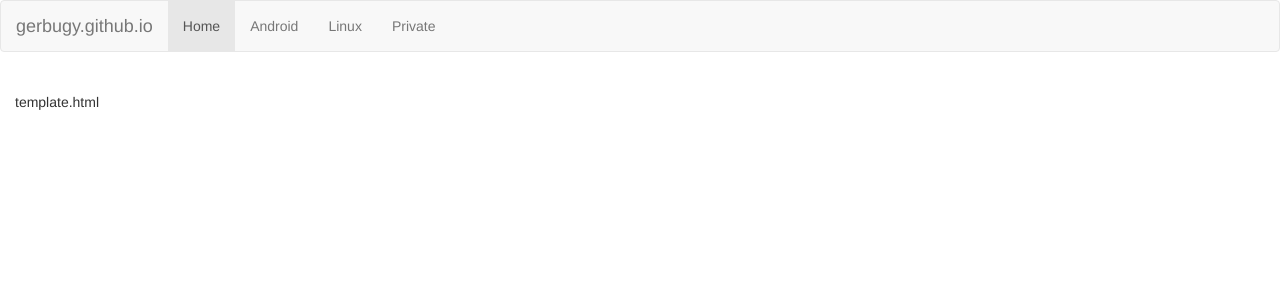
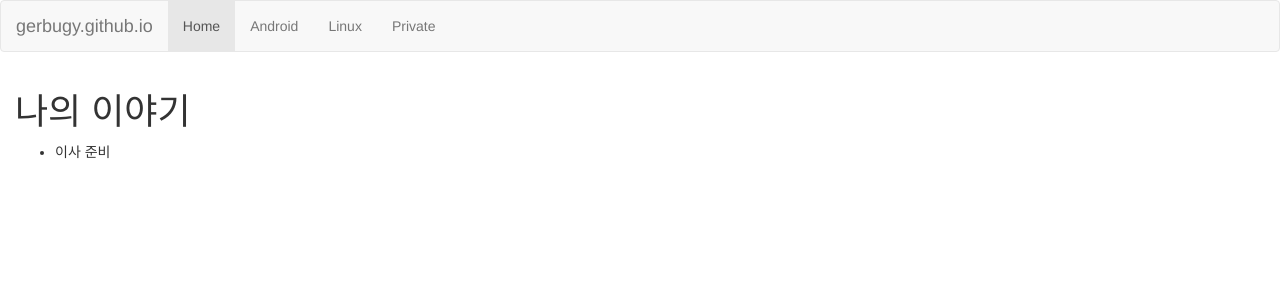
Before and after one commit to gerbugy/gerbugy.github.io, a Jekyll site: the page built from private/index.html, in a window 1280 px wide. Shown: the top 300 px of the page. Built offline with Jekyll 4.4.1, drawn with Linux system fonts in a browser that asks for light colours.

Commit message:
Update index.html

```diff
--- a/private/index.html
+++ b/private/index.html
@@ -1,4 +1,7 @@
 ---
 layout: default
+title: 나의 이야기
 ---
-template.html
+<ul>
+  <li>이사 준비</li>
+</ul>
```
